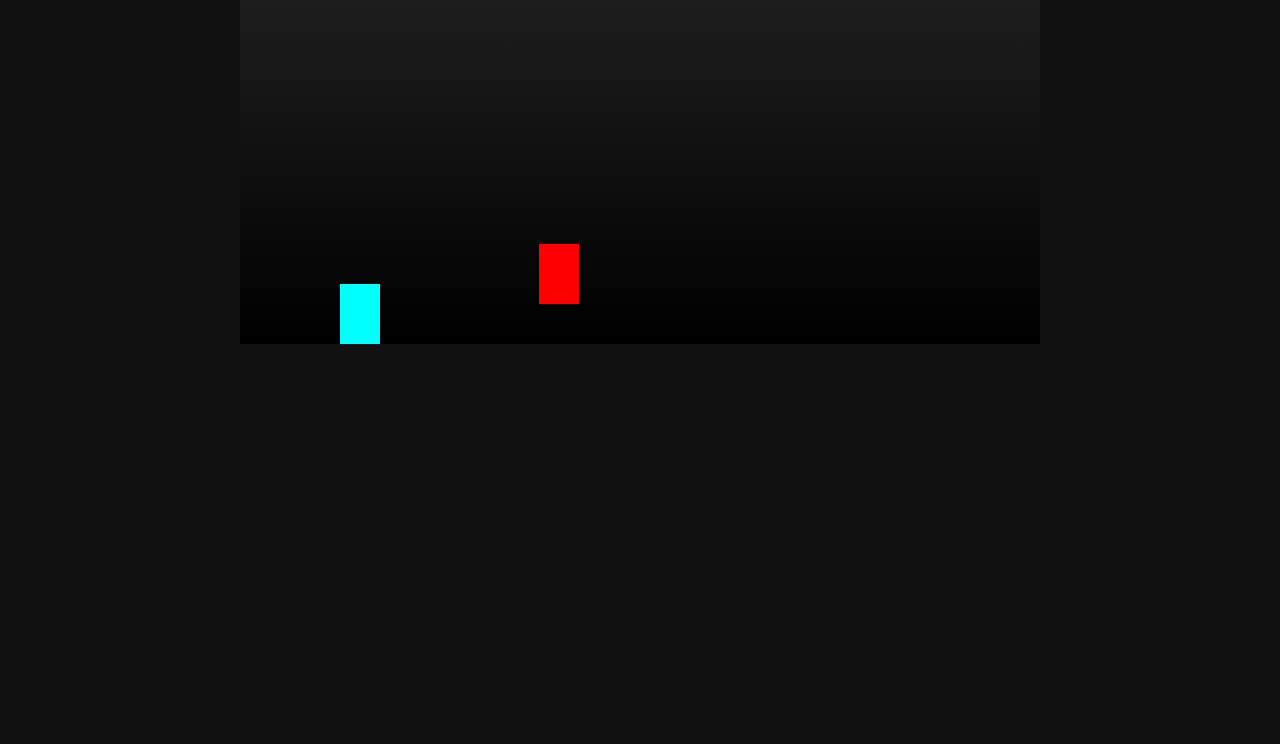
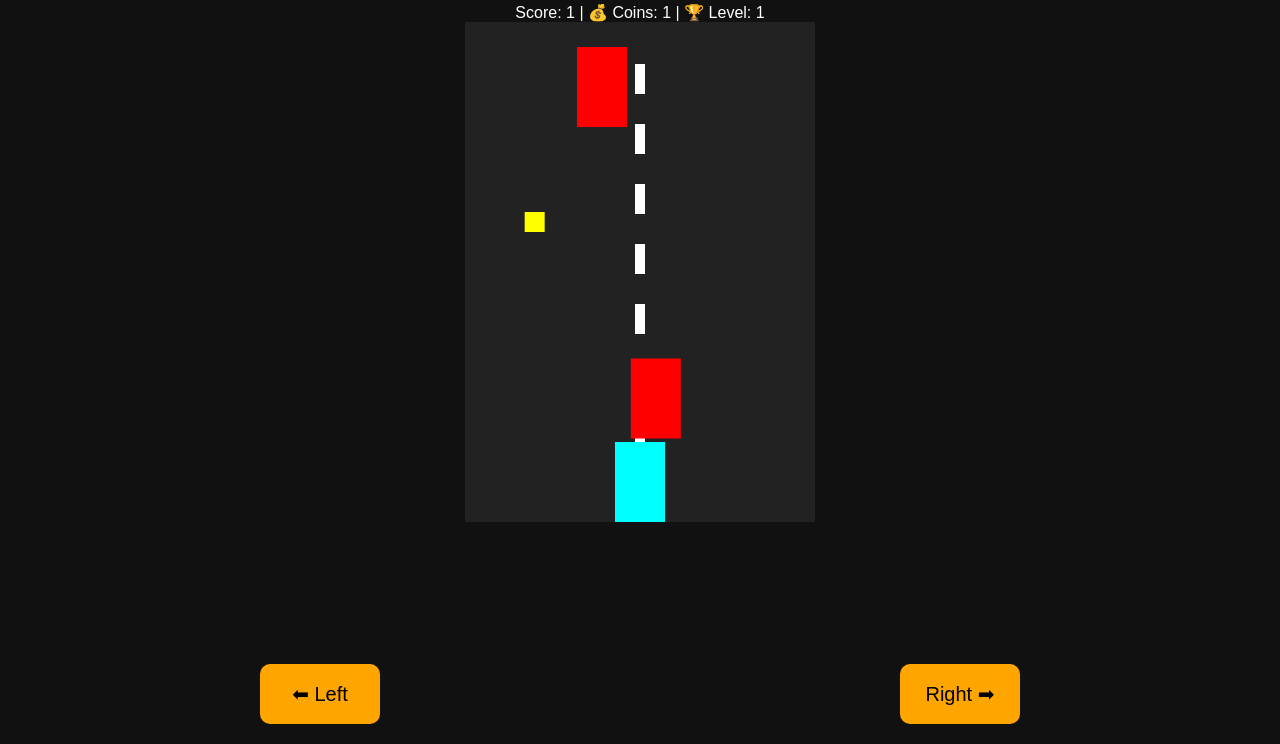
Before and after one commit to minhajulfiverr-hub/islamic-quiz-game, a plain HTML site: page index.html in a window 1280 px wide. Shown: the part 56-800 px from the top of the page. Drawn offline with Linux system fonts and the light colour scheme.

Commit message:
Update index.html

```diff
--- a/index.html
+++ b/index.html
@@ -2,142 +2,152 @@
 <html>
 <head>
 <meta charset="UTF-8">
-<title>Shadow Fighter 2D</title>
+<title>Speed Rush Pro</title>
+<meta name="viewport" content="width=device-width, initial-scale=1.0">
 <style>
 body{
     margin:0;
     overflow:hidden;
     background:#111;
+    font-family:Arial;
     color:white;
-    font-family:Arial;
+    text-align:center;
 }
 canvas{
-    background:linear-gradient(#222,#000);
+    background:#222;
     display:block;
     margin:auto;
 }
-#ui{
-    position:absolute;
-    top:10px;
-    left:10px;
+.controls{
+    position:fixed;
+    bottom:20px;
+    width:100%;
+    display:flex;
+    justify-content:space-around;
+}
+button{
+    width:120px;
+    height:60px;
+    font-size:20px;
+    border:none;
+    border-radius:10px;
+    background:orange;
 }
 </style>
 </head>
 <body>
 
-<div id="ui">
-    ❤️ Health: <span id="health">100</span>
-    &nbsp;&nbsp; 💰 Score: <span id="score">0</span>
+<h3>🚗 Speed Rush Pro</h3>
+Score: <span id="score">0</span> |
+💰 Coins: <span id="coins">0</span> |
+🏆 Level: <span id="level">1</span>
+
+<canvas id="game" width="350" height="500"></canvas>
+
+<div class="controls">
+    <button ontouchstart="moveLeft()">⬅ Left</button>
+    <button ontouchstart="moveRight()">Right ➡</button>
 </div>
-
-<canvas id="game" width="800" height="400"></canvas>
 
 <script>
 const canvas=document.getElementById("game");
 const ctx=canvas.getContext("2d");
 
-let player={
-    x:100,
-    y:300,
-    width:40,
-    height:60,
-    color:"cyan",
-    dx:0,
-    dy:0,
-    jumping:false,
-    health:100
-};
+let car={x:150,y:420,width:50,height:80};
+let obstacles=[];
+let coinsObj=[];
+let speed=3;
+let score=0;
+let coins=0;
+let level=1;
+let roadLineY=0;
 
-let enemy={
-    x:600,
-    y:300,
-    width:40,
-    height:60,
-    color:"red",
-    health:50
-};
+function drawRoad(){
+    ctx.fillStyle="white";
+    for(let i=0;i<10;i++){
+        ctx.fillRect(170,roadLineY+i*60,10,30);
+    }
+    roadLineY+=speed;
+    if(roadLineY>60) roadLineY=0;
+}
 
-let gravity=0.8;
-let score=0;
+function drawCar(){
+    ctx.fillStyle="cyan";
+    ctx.fillRect(car.x,car.y,car.width,car.height);
+}
 
-function drawRect(obj){
-    ctx.fillStyle=obj.color;
-    ctx.fillRect(obj.x,obj.y,obj.width,obj.height);
+function createObstacle(){
+    let x=Math.random()*300;
+    obstacles.push({x:x,y:-80,width:50,height:80});
+}
+
+function createCoin(){
+    let x=Math.random()*300;
+    coinsObj.push({x:x,y:-20,width:20,height:20});
 }
 
 function update(){
     ctx.clearRect(0,0,canvas.width,canvas.height);
 
-    // Player movement
-    player.dy+=gravity;
-    player.y+=player.dy;
-    player.x+=player.dx;
+    drawRoad();
+    drawCar();
 
-    if(player.y+player.height>canvas.height){
-        player.y=canvas.height-player.height;
-        player.dy=0;
-        player.jumping=false;
-    }
+    ctx.fillStyle="red";
+    obstacles.forEach((o,index)=>{
+        o.y+=speed;
+        ctx.fillRect(o.x,o.y,o.width,o.height);
 
-    // Enemy simple AI
-    if(enemy.x>player.x){
-        enemy.x-=1;
-    }else{
-        enemy.x+=1;
-    }
+        if(o.y>500){
+            obstacles.splice(index,1);
+            score++;
+        }
 
-    drawRect(player);
-    drawRect(enemy);
+        if(car.x<o.x+o.width &&
+           car.x+car.width>o.x &&
+           car.y<o.y+o.height &&
+           car.y+car.height>o.y){
+            alert("💥 Game Over!\nScore: "+score+"\nCoins: "+coins);
+            location.reload();
+        }
+    });
 
-    checkCollision();
+    ctx.fillStyle="yellow";
+    coinsObj.forEach((c,index)=>{
+        c.y+=speed;
+        ctx.fillRect(c.x,c.y,c.width,c.height);
 
-    document.getElementById("health").innerText=player.health;
+        if(car.x<c.x+c.width &&
+           car.x+car.width>c.x &&
+           car.y<c.y+c.height &&
+           car.y+car.height>c.y){
+            coins++;
+            coinsObj.splice(index,1);
+        }
+    });
+
+    if(score>10) level=2;
+    if(score>25) level=3;
+    if(score>50) level=4;
+
+    speed=3+level*0.5;
+
     document.getElementById("score").innerText=score;
+    document.getElementById("coins").innerText=coins;
+    document.getElementById("level").innerText=level;
 
     requestAnimationFrame(update);
 }
 
-function checkCollision(){
-    if(player.x<enemy.x+enemy.width &&
-       player.x+player.width>enemy.x &&
-       player.y<enemy.y+enemy.height &&
-       player.y+player.height>enemy.y){
-
-        player.health-=0.5;
-        if(player.health<=0){
-            alert("Game Over!");
-            location.reload();
-        }
-    }
+function moveLeft(){
+    if(car.x>0) car.x-=40;
 }
 
-document.addEventListener("keydown",function(e){
-    if(e.key==="ArrowRight") player.dx=5;
-    if(e.key==="ArrowLeft") player.dx=-5;
+function moveRight(){
+    if(car.x<300) car.x+=40;
+}
 
-    if(e.key===" " && !player.jumping){
-        player.dy=-15;
-        player.jumping=true;
-    }
-
-    if(e.key==="a"){
-        // Attack
-        if(Math.abs(player.x-enemy.x)<50){
-            enemy.health-=10;
-            score+=10;
-            if(enemy.health<=0){
-                enemy.x=800;
-                enemy.health=50;
-            }
-        }
-    }
-});
-
-document.addEventListener("keyup",function(e){
-    if(e.key==="ArrowRight"||e.key==="ArrowLeft"){
-        player.dx=0;
-    }
-});
+setInterval(createObstacle,1500);
+setInterval(createCoin,2000);
 
 update();
 </script>
```
